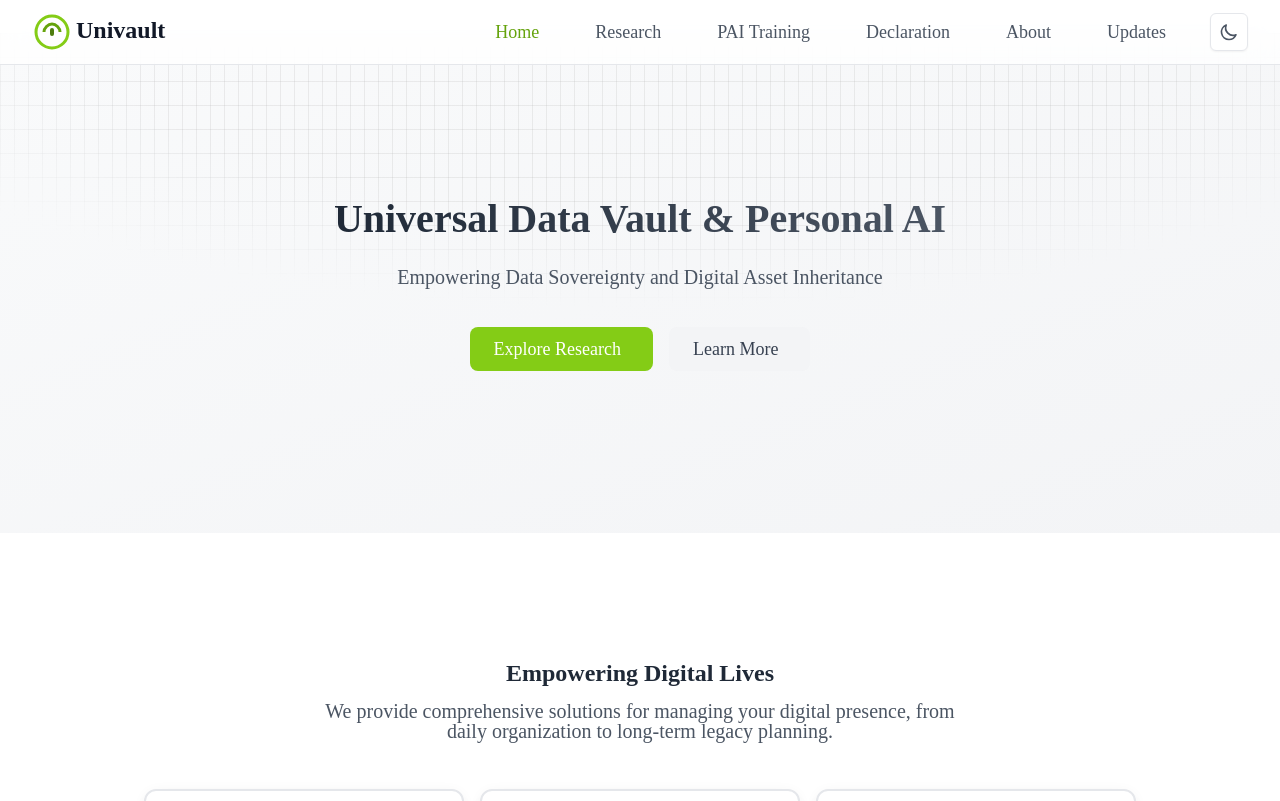
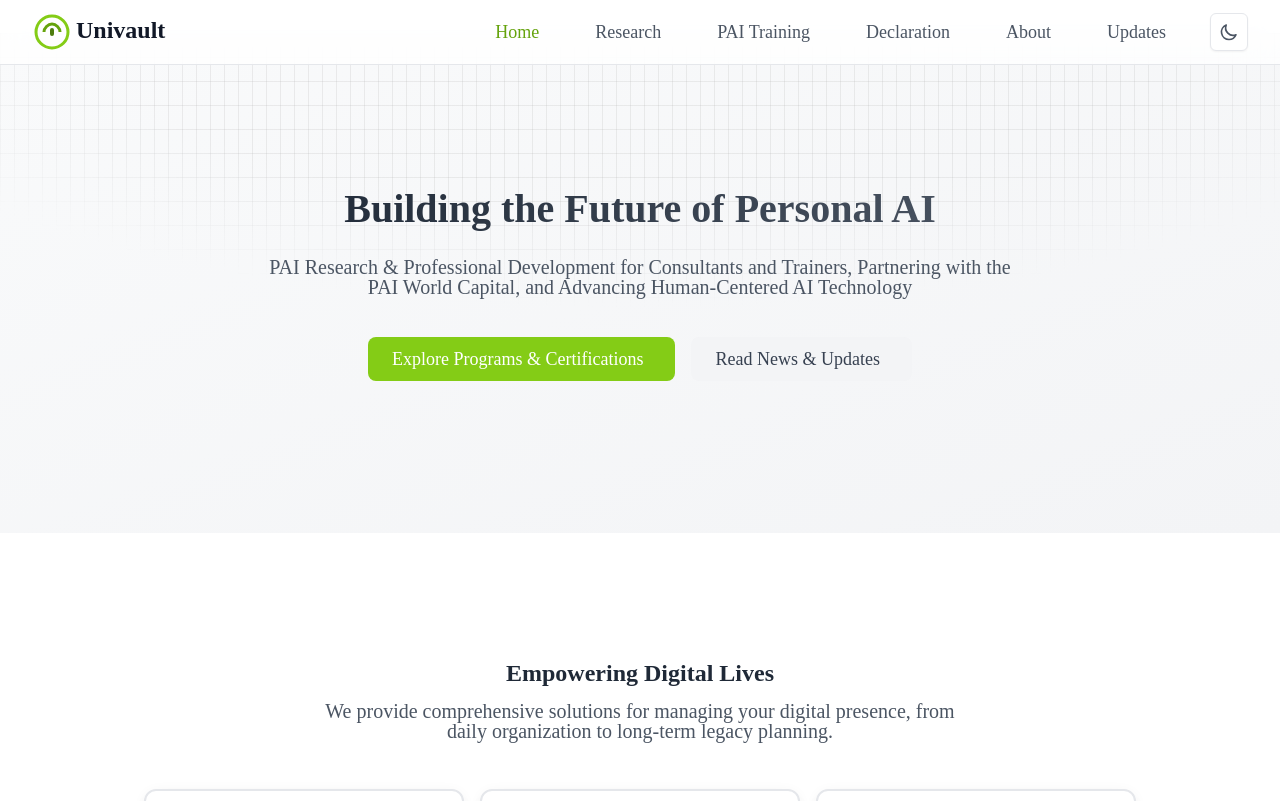
Before and after one commit to univault-org/md-next, a Next.js app: page / in a window 1280 px wide. Shown: the top 801 px of the page. Built offline with nearby package versions, Linux system fonts and the light colour scheme.

Commit message:
update homepage header and title

```diff
--- a/src/pages/index.js
+++ b/src/pages/index.js
@@ -58,9 +58,9 @@ export default function Home({ content, metadata }) {
   const visionItems = content?.vision || [];
 //   const researchAreas = content?.research || [];
   const pageMetadata = {
-    headline: metadata?.headline || "Universal Data Vault & Personal AI",
+    headline: metadata?.headline || "Building the Future of Personal AI",
     subheadline:
-      metadata?.subheadline || "Empowering Data Sovereignty and Digital Asset Inheritance",
+      metadata?.subheadline || "PAI Research & Professional Development for Consultants and Trainers, Partnering with the PAI World Capital, and Advancing Human-Centered AI Technology",
     title: metadata?.title || "Univault - Empowering Data Sovereignty and Digital Asset Inheritance for the AI Age",
     description:
       metadata?.description ||
@@ -90,17 +90,17 @@ export default function Home({ content, metadata }) {
               </p>
               <div className="flex gap-4 justify-center pt-4">
                 <Link
-                  href="/research"
+                  href="/paiTraining"
                   className="inline-flex items-center px-6 py-3 rounded-lg bg-primary-500 hover:bg-primary-600 text-white font-medium transition-colors"
                 >
-                  Explore Research
+                  Explore Programs & Certifications
                   <i className="bi bi-arrow-right ml-2"></i>
                 </Link>
                 <Link
-                  href="/about"
+                  href="/updates"
                   className="inline-flex items-center px-6 py-3 rounded-lg bg-neutral-100 hover:bg-neutral-200 dark:bg-neutral-700 dark:hover:bg-neutral-600 text-neutral-700 dark:text-neutral-100 font-medium transition-colors"
                 >
-                  Learn More
+                  Read News & Updates
                   <i className="bi bi-info-circle ml-2"></i>
                 </Link>
               </div>
```
